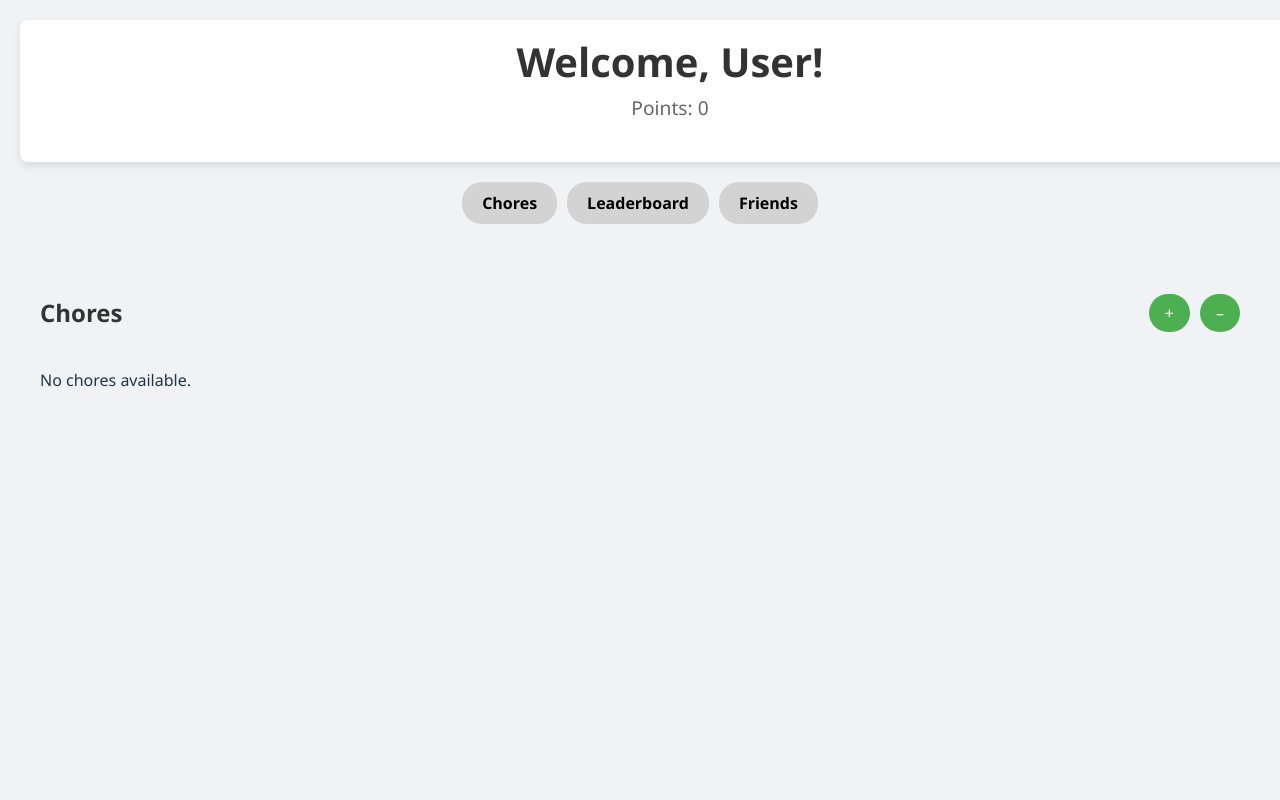
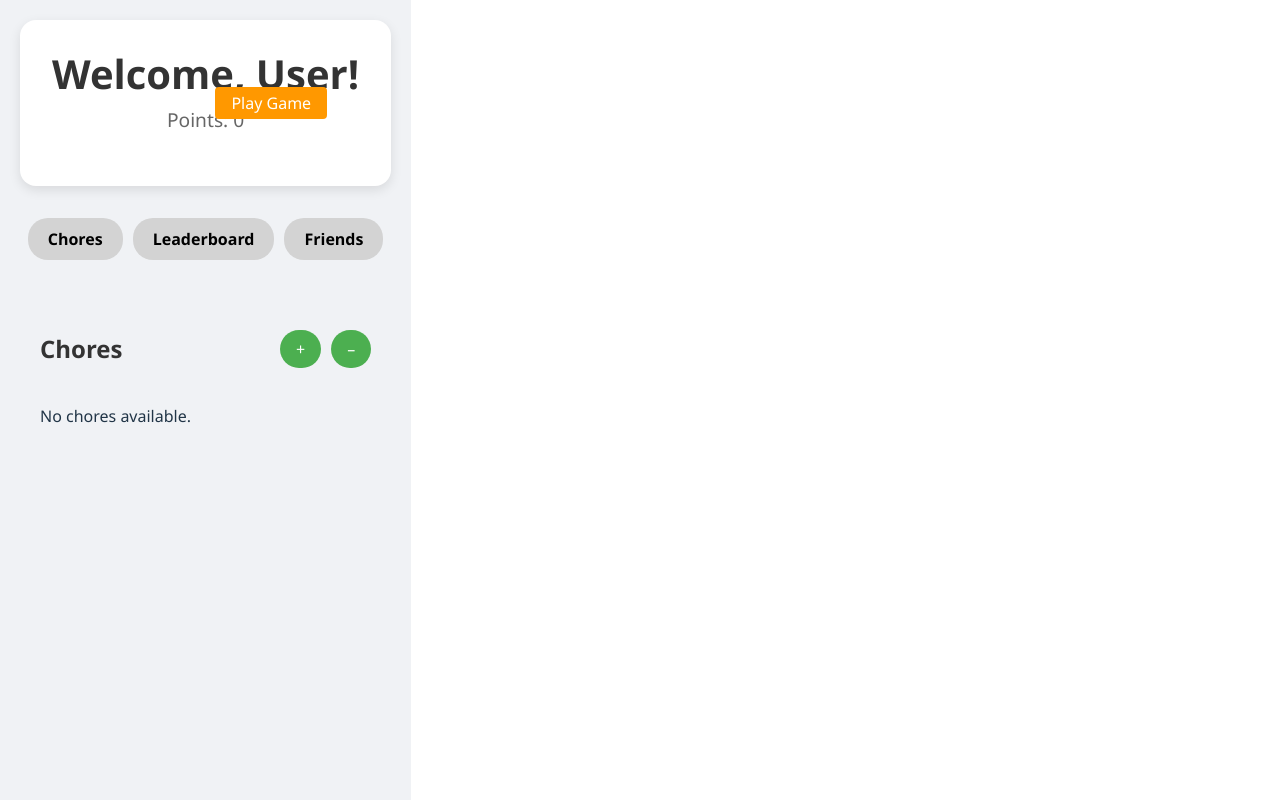
Before and after one commit to cwyoan/Chore-Manager, a React (Vite) app in the folder frontend/: page / in a window 1280 px wide. Both pictures are taken after a click on the button "Override: Go to Dashboard". Built offline with nearby package versions, Linux system fonts and the light colour scheme.

Commit message:
Made game button on dashboard with time left until next play after exiting

```diff
--- a/frontend/src/components/Dashboard.css
+++ b/frontend/src/components/Dashboard.css
@@ -1,7 +1,7 @@
 /* Dashboard.css */
 
 .dashboard-container {
-  width: 100vw;
+  max-width: 100vw;
   min-height: 100vh;
   padding: 20px;
   background: #f0f2f5;
@@ -32,6 +32,19 @@
   flex-direction: column;
   align-items: center;
   gap: 1.5rem;
+}
+
+.play-game-button {
+  margin: 0;
+  padding: 8px 16px;
+  background-color: #ff9800;
+  border: none;
+  color: #fff;
+  border-radius: 4px;
+  cursor: pointer;
+  font-size: 1rem;
+  transition: background-color 0.3s ease;
+  line-height: 1;
 }
 
 .chore-title-overlay {
@@ -71,17 +84,23 @@
 
 /* Header */
 .dashboard-header {
-  width: 100%;
-  background: #fff;
-  padding: 20px 30px;
-  border-radius: 8px;
-  box-shadow: 0 4px 8px rgba(0, 0, 0, 0.1);
-  text-align: center;
-  margin-bottom: 20px;
+  display: flex;
+  justify-content: space-between;
+  align-items: center;
+  padding: 2rem;
+  background-color: white;
+  border-radius: 16px;
+  box-shadow: 0 4px 12px rgba(0,0,0,0.1);
+  max-width: 1200px;
+  margin: 0 auto 2rem auto;
+  box-sizing: border-box;
+  flex-wrap: wrap;
+  gap: 1rem;
 }
 
 .dashboard-header h1 {
   margin: 0;
+  padding: 0;
   font-size: 2.5rem;
   color: #333;
 }
@@ -90,6 +109,39 @@
   margin-top: 10px;
   font-size: 1.2rem;
   color: #666;
+}
+
+.header-content {
+  display: flex;
+  justify-content: center;
+  align-items: center;
+  width: 100%;
+  position: relative;
+}
+
+.header-center {
+  display: flex;
+  text-align: center;
+  flex-direction: column;
+  justify-content: center;
+  align-items: center;
+}
+
+.header-left h1 {
+  margin-bottom: 0.3rem;
+}
+
+.header-right {
+  position: absolute;
+  right: 2rem;
+  top: 50%;
+  transform: translateY(-50%);
+  display: flex;
+  align-items: center;
+  justify-content: flex-end;
+  padding: 0;
+  margin: 0;
+  height: 100%;
 }
 
 /* Main sections (Points, Leaderboard, Friends) */
--- a/frontend/src/components/Dashboard.jsx
+++ b/frontend/src/components/Dashboard.jsx
@@ -3,6 +3,7 @@ import Connector from "../../../backend/connector";
 import ChoresTab from "./ChoresTab";
 import LeaderboardTab from "./LeaderboardTab";
 import FriendsTab from "./FriendsTab";
+import GamePlay from "./GamePlay";
 import "./Dashboard.css";
 
 const connector = new Connector();
@@ -13,6 +14,30 @@ function Dashboard({ userId }) {
   const [leaderboard, setLeaderboard] = useState([]);
   const [friends, setFriends] = useState([]);
   const [activeTab, setActiveTab] = useState("chores");
+  const [showGame, setShowGame] = useState(false);
+
+  const [timeEndsAt, setTimeEndsAt] = useState(null);
+  const [timeLeft, setTimeLeft] = useState(null);
+
+  const handleExitGame = (score) => {
+    const nextPlayTime = new Date(Date.now() + 7 * 24 * 60 * 60 * 1000); // 1 week
+    localStorage.setItem(`gameCooldownEndsAt-${userId}`, nextPlayTime.toISOString());
+    setTimeEndsAt(nextPlayTime);
+
+    const updatedUser = { ...user };
+    updatedUser.Score = (updatedUser.Score || 0) + (score || 0);
+    connector.setUser(updatedUser);
+    setUser(updatedUser);
+
+    const totalSec = Math.floor(nextPlayTime - new Date() / 1000);
+    const days = Math.floor(totalSec / (24 * 3600));
+    const hours = Math.floor((totalSec % (24 * 3600)) / 3600);
+    const minutes = Math.floor((totalSec % 3600) / 60);
+    const seconds = totalSec % 60;
+    setTimeLeft({ days, hours, minutes, seconds });
+
+    setShowGame(false);
+  };
 
   useEffect(() => {
     async function fetchDashboardData() {
@@ -42,13 +67,70 @@ function Dashboard({ userId }) {
     if (userId) {
       fetchDashboardData();
     }
+
+    const stored = localStorage.getItem(`gameCooldownEndsAt-${userId}`);
+    if (stored && new Date(stored) > new Date()) {
+      setTimeEndsAt(new Date(stored));
+    }
+
   }, [userId]);
+
+  useEffect(() => {
+    const stored = localStorage.getItem(`gameCooldownEndsAt-${userId}`);
+    if (stored) {
+      const date = new Date(stored);
+      if (date > new Date()) {
+        setTimeEndsAt(date);
+      }
+    }
+  }, []);
+
+  useEffect(() => {
+    if (!timeEndsAt) return;
+
+    const updateCountdown = () => {
+      const now = new Date();
+      const diff = timeEndsAt - now;
+
+      if (diff <= 0) {
+        setTimeEndsAt(null);
+        setTimeLeft(null);
+        return;
+      }
+
+      const totalSec = Math.floor(diff / 1000);
+      const days = Math.floor(totalSec / (24 * 3600));
+      const hours = Math.floor((totalSec % (24 * 3600)) / 3600);
+      const minutes = Math.floor((totalSec % 3600) / 60);
+      const seconds = totalSec % 60;
+
+      setTimeLeft({ days, hours, minutes, seconds });
+    };
+
+    updateCountdown();
+
+    const interval = setInterval(updateCountdown, 1000);
+    return () => clearInterval(interval);
+  }, [timeEndsAt]);
 
   return (
     <div className="dashboard-container">
       <header className="dashboard-header">
-        <h1>Welcome, {user?.FirstName || "User"}!</h1>
-        <p className="user-points">Points: {user?.Score || 0}</p>
+        <div className="header-content">
+          <div className="header-center">
+            <h1>Welcome, {user?.FirstName || "User"}!</h1>
+            <p className="user-points">Points: {user?.Score || 0}</p>
+          </div>
+          <div className="header-right">
+            {timeLeft ? (
+                <div className="cooldown-timer">
+                  <p style={{ fontWeight: "bold", color: "#999" }}> Play again in: {timeLeft.days}d {timeLeft.hours}h {timeLeft.minutes}m {timeLeft.seconds}s</p>
+                </div>
+            ) : (
+                <button onClick={() => setShowGame(true)} className="play-game-button">Play Game</button>
+            )}
+          </div>
+        </div>
       </header>
 
       <div className="tab-buttons">
@@ -74,6 +156,13 @@ function Dashboard({ userId }) {
         )}
         {activeTab === "friends" && <FriendsTab friends={friends} />}
       </div>
+      {showGame && (
+          <div className="chore-overlay">
+            <div className="overlay-content">
+              <GamePlay onExit={(score) => handleExitGame(score)}/>
+            </div>
+          </div>
+      )}
     </div>
   );
 }
--- a/frontend/src/components/Game.jsx
+++ b/frontend/src/components/GamePlay.jsx
@@ -1,19 +1,22 @@
 import React, { useRef, useEffect, useState } from "react";
 import Logic from "../../../backend/games/flappy/Logic";
 
-const Game = () => {
+const GamePlay = ({onExit}) => {
     const canvasRef = useRef(null);
     const logicRef = useRef(null);
     const flapRef = useRef(false);
 
     const [score, setScore] = useState(0);
     const [isRunning, setIsRunning] = useState(true);
+    const [hasStarted, setHasStarted] = useState(false);
 
     const spriteWidth = 0.05;
     const spriteHeight = 0.1;
     const pipeWidth = 0.1;
 
     useEffect(() => {
+        if (!hasStarted) return;
+
         const canvas = canvasRef.current;
         const ctx = canvas.getContext("2d");
 
@@ -83,12 +86,37 @@ const Game = () => {
             window.removeEventListener("keydown", flapHandler);
             window.removeEventListener("mousedown", flapHandler);
         };
-    }, []);
+    }, [hasStarted]);
 
     return (
-        <>
-            <canvas ref={canvasRef} style={{ display: "block" }} />
-            {!isRunning && (
+        <div
+            style={{
+                position: "absolute",
+                top: 0,
+                left: 0,
+                width: "100%",
+                height: "100%",
+                backgroundColor: "#3ac9ff",
+                zIndex: 999,
+            }}
+        >
+            {!hasStarted && (
+                <div style={{
+                    position: "absolute",
+                    top: "50%",
+                    left: "50%",
+                    transform: "translate(-50%, -50%)",
+                    textAlign: "center",
+                    zIndex: 1000,
+                    color: "white"
+                }}>
+                    <h1>Flappy</h1>
+                    <button onClick={() => setHasStarted(true)} className="play-game-button">Start Game</button>
+                </div>
+            )}
+
+            {hasStarted && <canvas ref={canvasRef} style={{ display: "block" }} />}
+            {!isRunning && hasStarted && (
                 <div style={{
                     position: "absolute",
                     top: "50%",
@@ -102,10 +130,11 @@ const Game = () => {
                 }}>
                     <h1>Game Over</h1>
                     <p>Score: {score}</p>
+                    <button onClick={() => onExit(score)} className="play-game-button">Exit to Dashboard</button>
                 </div>
             )}
-        </>
+        </div>
     );
 };
 
-export default Game;
+export default GamePlay;
```
